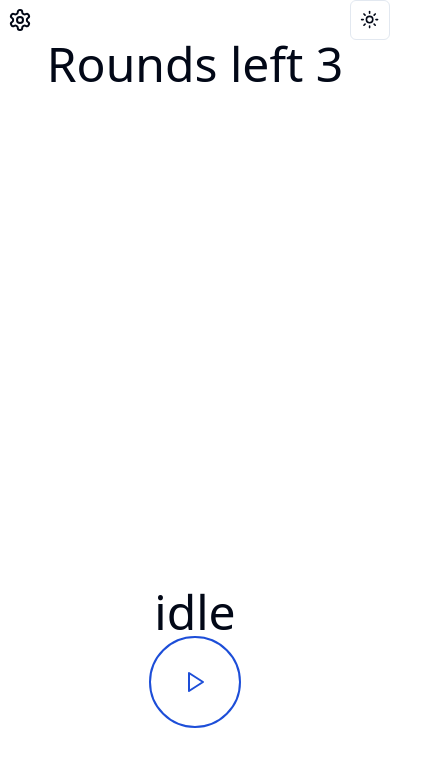
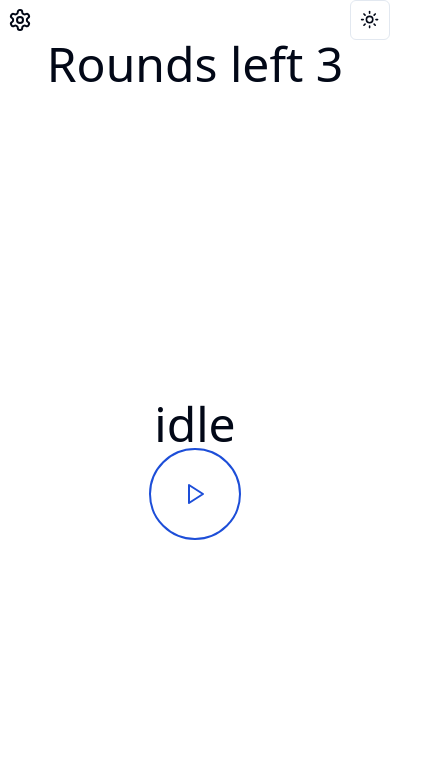
Before and after one commit to dtourek/workout-timer, a React (Vite) app: page / in a window 390 px wide. Shown: the top 766 px of the page, 445 px wide, since content can reach past the window. Built offline with nearby package versions, Linux system fonts and the light colour scheme.

Commit message:
feat: fix of theme toggle, added responsive to Counter svg element (#3)

```diff
--- a/src/App.tsx
+++ b/src/App.tsx
@@ -5,18 +5,22 @@ import { Toaster } from "@/components/ui/sonner.tsx";
 import { useCounter } from "@/hooks/useCounter.tsx";
 import { isCounterFinished } from "@/lib/utils.ts";
 import { CounterActions } from "@/types.ts";
-import { useCallback } from "react";
+import { memo, useCallback } from "react";
 import { Counter } from "./components/Counter";
 
-function App() {
-  const { counter, dispatch } = useCounter();
-
+const Header = () => {
   return (
-    <div className={"h-dvh"}>
     <div className={"flex justify-between"}>
       <SetTimeDrawer />
       <ModeToggle />
     </div>
+  );
+};
+
+const Body = memo(() => {
+  const { counter, dispatch } = useCounter();
+
+  return (
     <div className={"flex content-center items-center justify-center"}>
       <Counter />
       <Toaster />
@@ -28,8 +32,16 @@ function App() {
         onConfirm={useCallback(() => dispatch({ type: CounterActions.RESET }), [])}
       />
     </div>
+  );
+});
+
+const App = () => {
+  return (
+    <div className={"h-dvh"}>
+      <Header />
+      <Body />
     </div>
   );
-}
+};
 
 export default App;
--- a/src/Providers.tsx
+++ b/src/Providers.tsx
@@ -7,7 +7,7 @@ import React from "react";
 
 export const Providers: React.FC<PropsWithChildren> = ({ children }) => {
   return (
-    <ThemeProvider defaultTheme="system" storageKey="counter-theme">
+    <ThemeProvider defaultTheme="system" storageKey="vite-ui-theme">
       <TooltipProvider>
         <CounterProvider initialData={initialData}>{children}</CounterProvider>
       </TooltipProvider>
--- a/src/components/Countdown.tsx
+++ b/src/components/Countdown.tsx
@@ -1,4 +1,5 @@
 import { useCounter } from "@/hooks/useCounter.tsx";
+import { useDimensions } from "@/hooks/useDimensions.ts";
 import { displayTime } from "@/lib/time.ts";
 import { colorByPhase } from "@/lib/utils.ts";
 import { CounterPhase } from "@/types.ts";
@@ -10,11 +11,12 @@ interface ICountdownProps {
 }
 
 export const Countdown = ({ secondsTotal, secondsRemaining, phase }: ICountdownProps) => {
+  const dimensions = useDimensions();
   const progressPercent = (secondsRemaining / secondsTotal) * 100;
-  const radiusCount = 240;
+  const width = Math.floor(Math.min(dimensions.width, dimensions.height) * 0.8);
+  const radiusCount = width / 2 - 10;
   const strokeDashArray = 2 * Math.PI * radiusCount;
   const strokeDashoffset = strokeDashArray * ((100 - progressPercent) / 100);
-  const width = 500;
   const { counter } = useCounter();
 
   return (
@@ -27,13 +29,12 @@ export const Countdown = ({ secondsTotal, secondsRemaining, phase }: ICountdownP
           textAnchor="middle"
           dominantBaseline="middle"
           fill="white"
-          fontSize="80px"
-          dy=".3em"
+          fontSize="4rem"
+          dy=".2em"
           style={{ transform: "rotate(90deg)", transformOrigin: "center" }}
         >
           {displayTime(counter.timeLeft)}
         </text>
-
         <circle
           r={radiusCount}
           cx={width / 2}
--- a/src/components/ModeToggle.tsx
+++ b/src/components/ModeToggle.tsx
@@ -1,7 +1,6 @@
 import { useTheme } from "@/components/ThemeProvider.tsx";
 import { Button } from "@/components/ui/Button.tsx";
 import { DropdownMenu, DropdownMenuContent, DropdownMenuItem, DropdownMenuTrigger } from "@/components/ui/dropdown-menu.tsx";
-import { Tooltip, TooltipContent, TooltipTrigger } from "@/components/ui/tooltip.tsx";
 import { Moon, Sun } from "lucide-react";
 import { memo } from "react";
 
@@ -11,18 +10,11 @@ export const ModeToggle = memo(() => {
   return (
     <DropdownMenu>
       <DropdownMenuTrigger asChild>
-        <Tooltip>
-          <TooltipTrigger>
-            <Button variant="outline" size="icon">
-              <Sun className="h-[1.2rem] w-[1.2rem] rotate-0 scale-100 transition-all dark:-rotate-90 dark:scale-0" />
-              <Moon className="absolute h-[1.2rem] w-[1.2rem] rotate-90 scale-0 transition-all dark:rotate-0 dark:scale-100" />
-              <span className="sr-only">Toggle theme</span>
-            </Button>
-          </TooltipTrigger>
-          <TooltipContent side="bottom">
-            <p>Set dark or light mode</p>
-          </TooltipContent>
-        </Tooltip>
+        <Button variant="outline" size="icon">
+          <Sun className="h-[1.2rem] w-[1.2rem] rotate-0 scale-100 transition-all dark:-rotate-90 dark:scale-0" />
+          <Moon className="absolute h-[1.2rem] w-[1.2rem] rotate-90 scale-0 transition-all dark:rotate-0 dark:scale-100" />
+          <span className="sr-only">Toggle theme</span>
+        </Button>
       </DropdownMenuTrigger>
       <DropdownMenuContent align="end">
         <DropdownMenuItem onClick={() => setTheme("light")}>Light</DropdownMenuItem>
--- /dev/null
+++ b/src/hooks/useDimensions.ts
@@ -0,0 +1,20 @@
+import { useState, useEffect } from "react";
+
+interface IDimensions {
+  width: number;
+  height: number;
+}
+
+export const useDimensions = () => {
+  const [dimensions, setDimensions] = useState<IDimensions>({ width: window.innerWidth, height: window.innerHeight });
+
+  useEffect(() => {
+    const handleResize = () => {
+      setDimensions({ width: window.innerWidth, height: window.innerHeight });
+    };
+    window.addEventListener("resize", handleResize);
+    return () => window.removeEventListener("resize", handleResize);
+  }, []);
+
+  return dimensions;
+};
```
Lines whose indentation alone changed are shown as unchanged.
